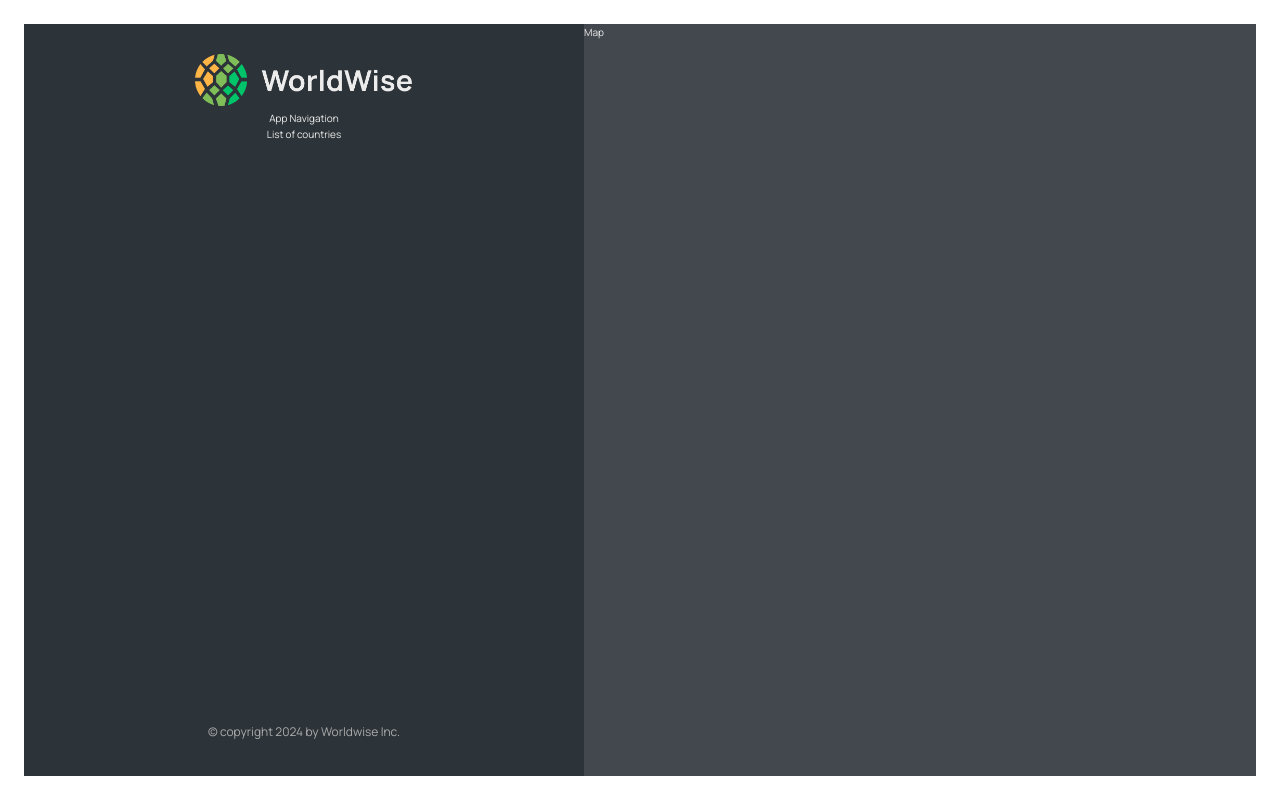
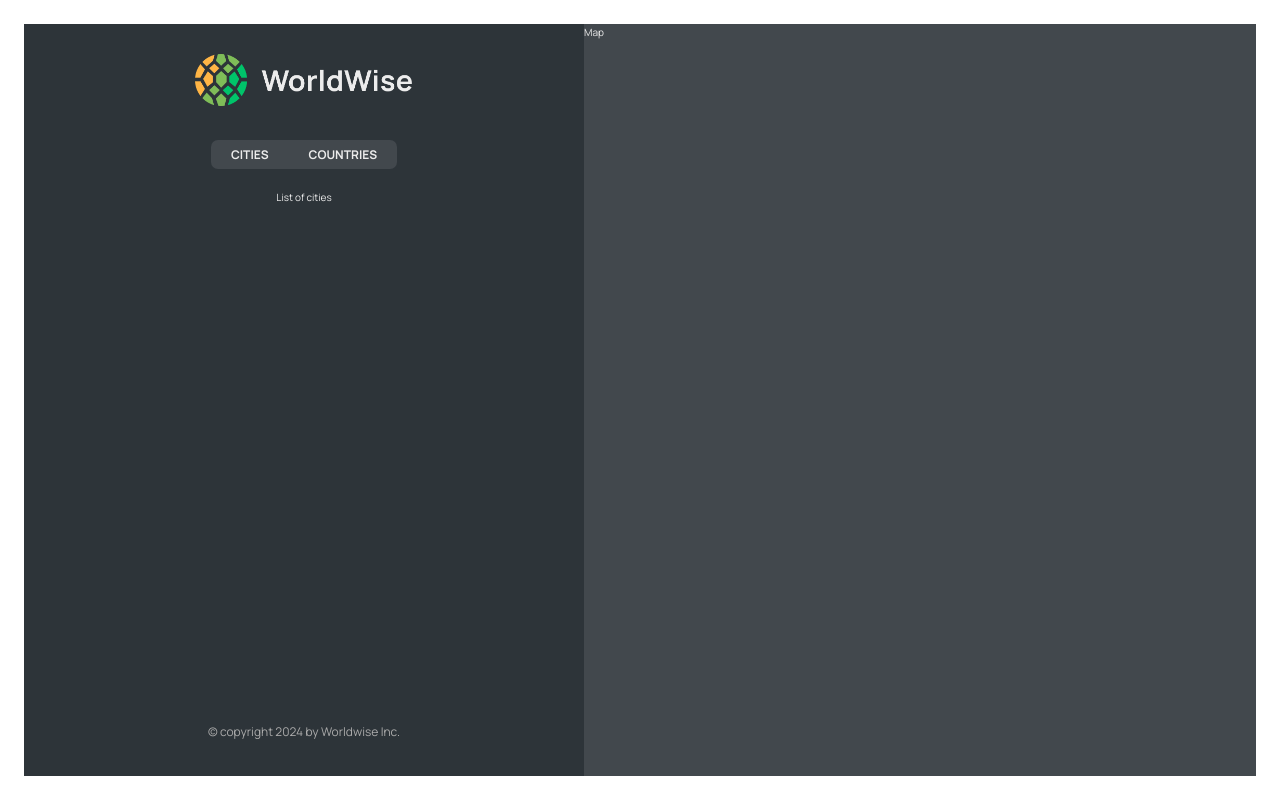
Before and after one commit to newtonfav/Worldwise, a React (Vite) app: page /app in a window 1280 px wide. Built offline with nearby package versions, Linux system fonts and the light colour scheme.

Commit message:
added nested routes

```diff
--- a/src/App.jsx
+++ b/src/App.jsx
@@ -15,7 +15,11 @@
         <Route path="product" element={<Product />} />
         <Route path="pricing" element={<Pricing />} />
         <Route path="login" element={<Login />} />
-        <Route path="app" element={<AppLayout />} />
+        <Route path="app" element={<AppLayout />}>
+          <Route index element={<p>List of cities </p>} />
+          <Route path="cities" element={<p>List of cities</p>} />
+          <Route path="countries" element={<p>List of countries</p>} />
+        </Route>
         <Route path="*" element={<PageNotFound />} />
       </Routes>
     </BrowserRouter>
--- a/src/components/AppNav.jsx
+++ b/src/components/AppNav.jsx
@@ -1,5 +1,19 @@
+import { NavLink } from "react-router-dom";
+import styles from "./AppNav.module.css";
+
 function AppNav() {
-  return <div>App Navigation</div>;
+  return (
+    <div className={styles.nav}>
+      <ul>
+        <li>
+          <NavLink to="cities">Cities</NavLink>
+        </li>
+        <li>
+          <NavLink to="countries">Countries</NavLink>
+        </li>
+      </ul>
+    </div>
+  );
 }
 
 export default AppNav;
--- a/src/components/Sidebar.jsx
+++ b/src/components/Sidebar.jsx
@@ -1,3 +1,4 @@
+import { Outlet } from "react-router-dom";
 import AppNav from "./AppNav";
 import Logo from "./Logo";
 import styles from "./Sidebar.module.css";
@@ -8,7 +9,7 @@
       <Logo />
       <AppNav />
 
-      <p>List of countries</p>
+      <Outlet />
 
       <footer className={styles.footer}>
         <p className={styles.copyright}>
```
